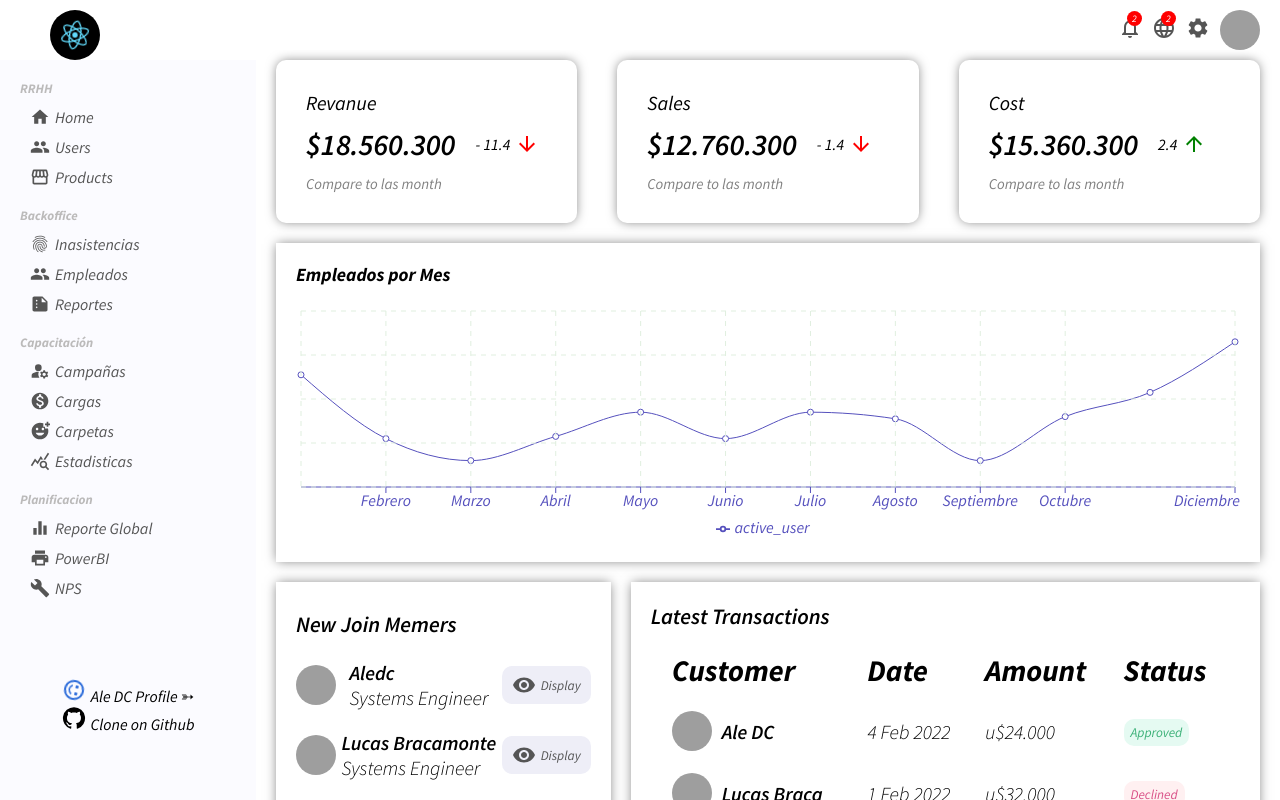
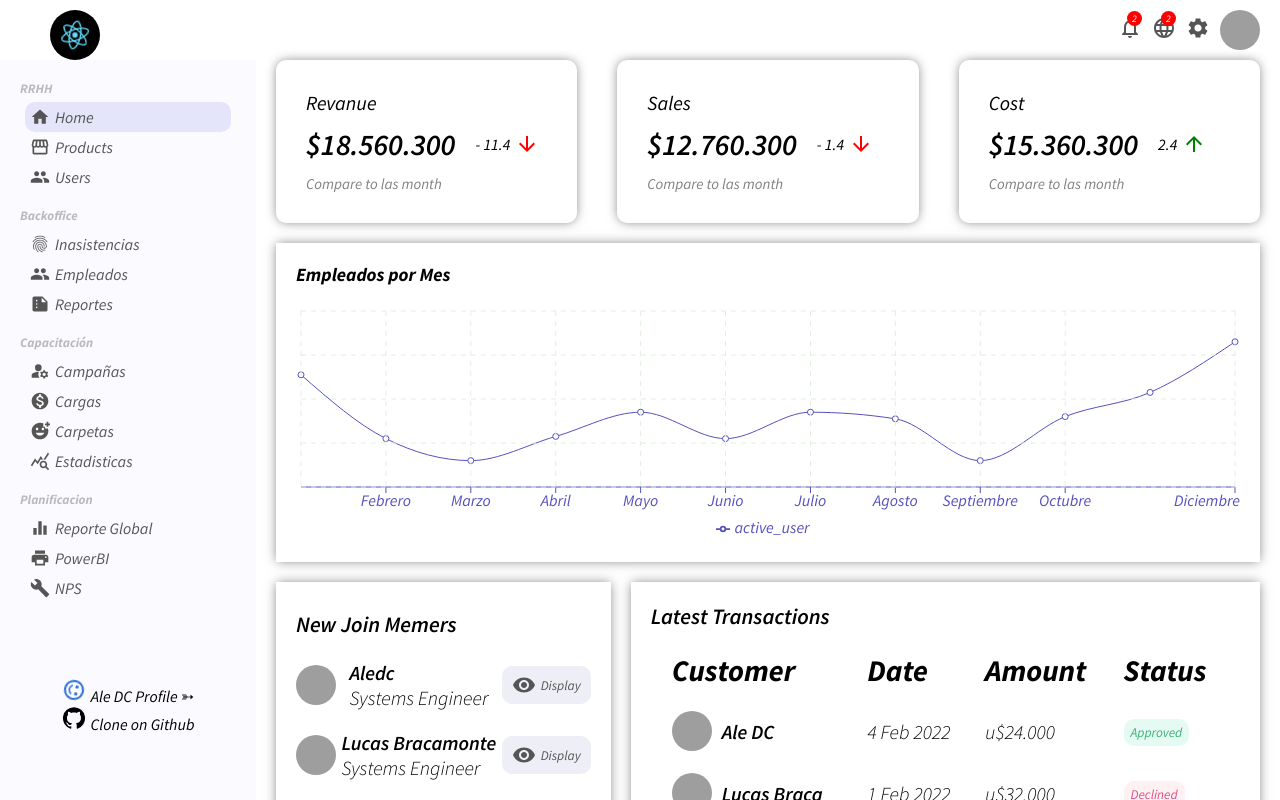
Before and after one commit to aledc7/react_admin_dashboard, a React (Create React App) app: page / in a window 1280 px wide. Shown: the top 800 px of the page. Built offline with nearby package versions, Linux system fonts and the light colour scheme; grey boxes are pictures that could not be loaded.

Commit message:
Ahora uso 'NavLink' en vez de 'Link' para usasr la propiedad 'isActive' para resaltar cual menu estamos visitando

```diff
--- a/src/components/sidebar/Sidebar.jsx
+++ b/src/components/sidebar/Sidebar.jsx
@@ -20,7 +20,7 @@ import {
 
 } from '@mui/icons-material';
 
-import { Link } from "react-router-dom";
+import { NavLink } from "react-router-dom";
 
 
 function Sidebar({ openInNewTab }) {
@@ -32,27 +32,30 @@ function Sidebar({ openInNewTab }) {
                 <div className="sidebarMenu">
                     <h3 className="sidebarTitle">RRHH</h3>
                     <ul className="sidebarList">
-                        <Link to={'/'} className="link">
-                            <li className="sidebarListItem">
+
+
+
+                        <li>
+                            <NavLink className={({ isActive }) => isActive ? 'link sidebarListItem active' : 'link sidebarListItem'} to='/'>
                                 <Home className='sidebarIcon' />
                                 Home
-                            </li>
-                        </Link>
+                            </NavLink>
+                        </li>
 
-                        <Link to={'/users'} className="link">
-                            <li className="sidebarListItem">
+
+                        <li>
+                            <NavLink className={({ isActive }) => isActive ? 'link sidebarListItem active' : 'link sidebarListItem'} to='/products'>
+                                <Storefront className='sidebarIcon' />
+                                Products
+                            </NavLink>
+                        </li>
+
+                        <li>
+                            <NavLink className={({ isActive }) => isActive ? 'link sidebarListItem active' : 'link sidebarListItem'} to='/users'>
                                 <People className='sidebarIcon' />
                                 Users
-                            </li>
-                        </Link>
-
-
-                        <Link to={'/products'} className="link">
-                            <li className="sidebarListItem">
-                                <Storefront className='sidebarIcon' />
-                                Products
-                            </li>
-                        </Link>
+                            </NavLink>
+                        </li>
                     </ul>
                 </div>
                 <div className="sidebarMenu">
```
